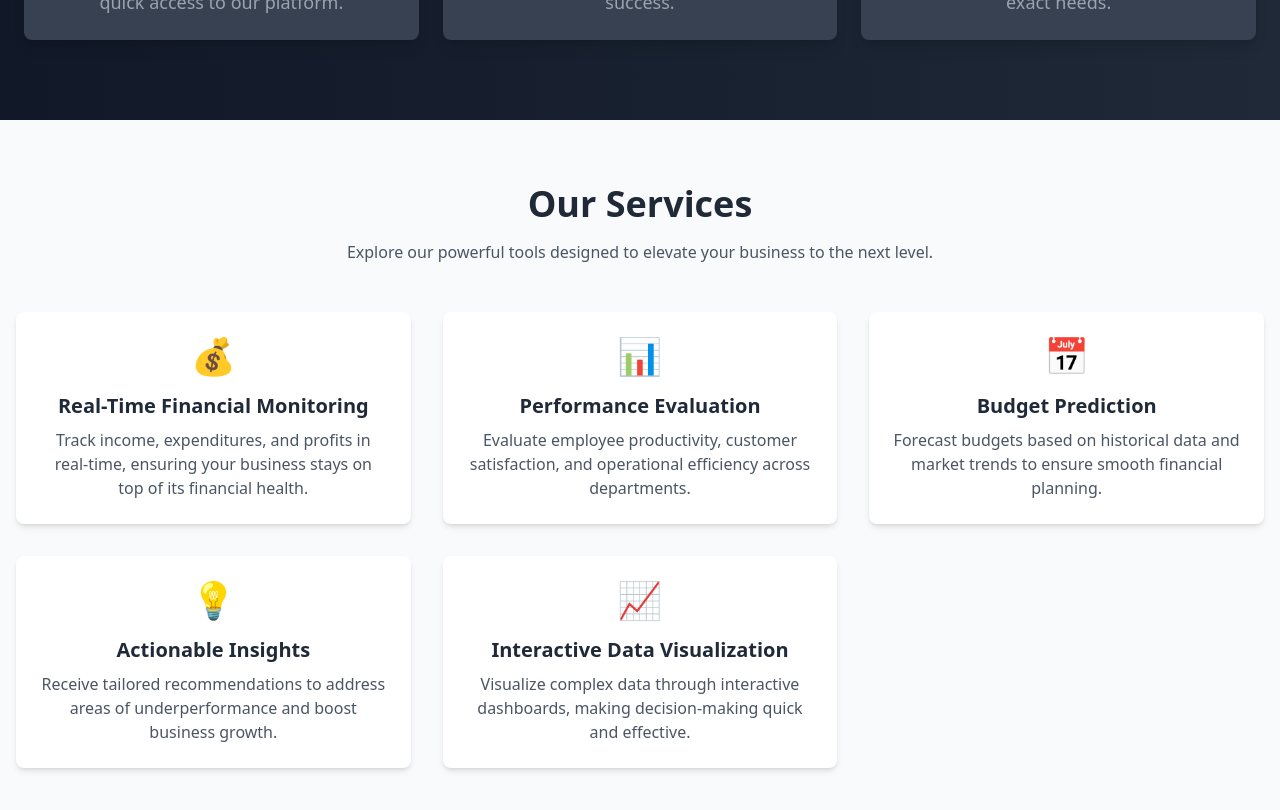
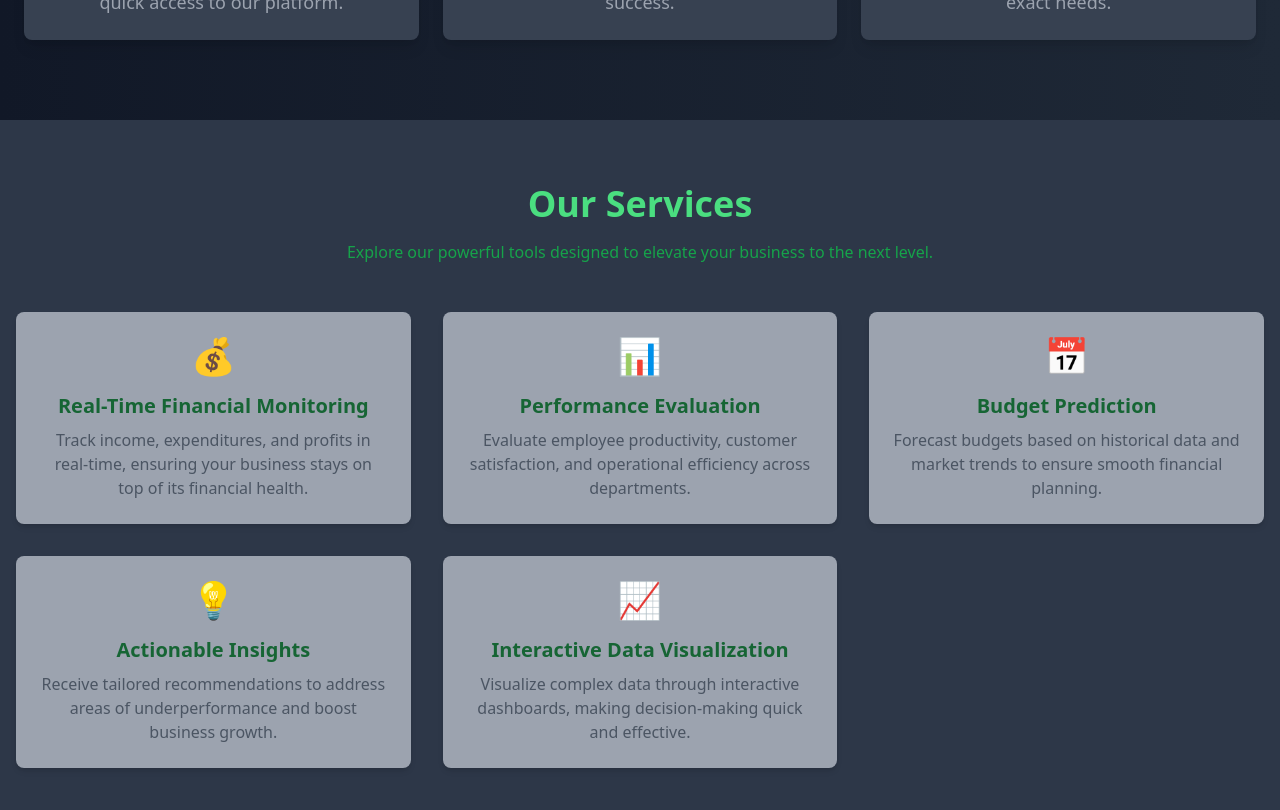
Before and after one commit to sam-zarila/symposium_project, a Next.js app: page / in a window 1280 px wide. Shown: the part 1700-2510 px from the top of the page. Built offline with nearby package versions, Linux system fonts and the light colour scheme.

Commit message:
landing page

```diff
--- a/app/home/services.tsx
+++ b/app/home/services.tsx
@@ -35,12 +35,12 @@ const services = [
 
 const ServicesSection = () => {
   return (
-    <section className="bg-gray-50 py-16 px-4">
+    <section className=" py-16 px-4">
       <div className="max-w-7xl mx-auto text-center">
-        <h2 className="text-3xl sm:text-4xl font-bold text-gray-800">
+        <h2 className="text-3xl sm:text-4xl font-bold text-green-400">
           Our Services
         </h2>
-        <p className="mt-4 text-gray-600">
+        <p className="mt-4 text-green-600">
           Explore our powerful tools designed to elevate your business to the
           next level.
         </p>
@@ -49,10 +49,10 @@ const ServicesSection = () => {
           {services.map((service, index) => (
             <div
               key={index}
-              className="bg-white shadow-md rounded-lg p-6 hover:shadow-lg transition-shadow duration-300"
+              className="bg-gray-400 shadow-md rounded-lg p-6 hover:shadow-lg transition-shadow duration-300"
             >
               <div className="text-4xl text-blue-500">{service.icon}</div>
-              <h3 className="mt-4 text-xl font-semibold text-gray-800">
+              <h3 className="mt-4 text-xl font-semibold text-green-800">
                 {service.title}
               </h3>
               <p className="mt-2 text-gray-600">{service.description}</p>
```
